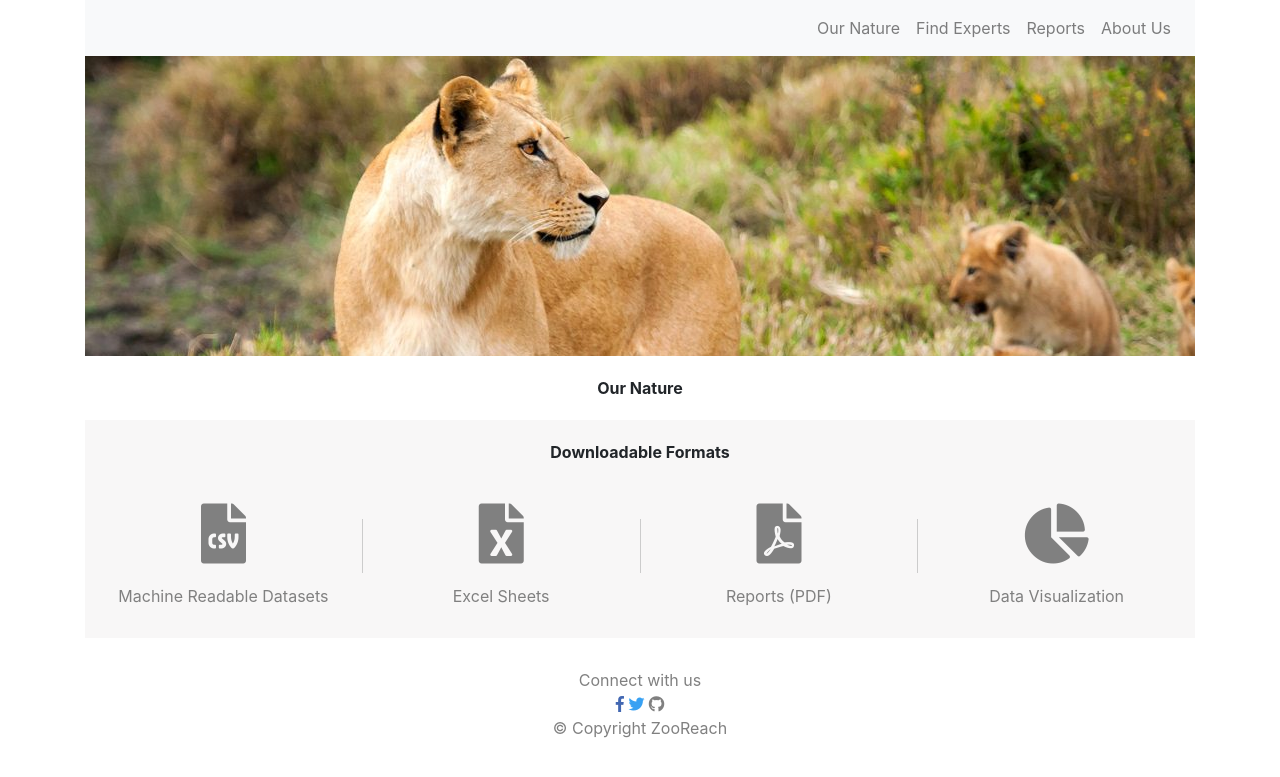
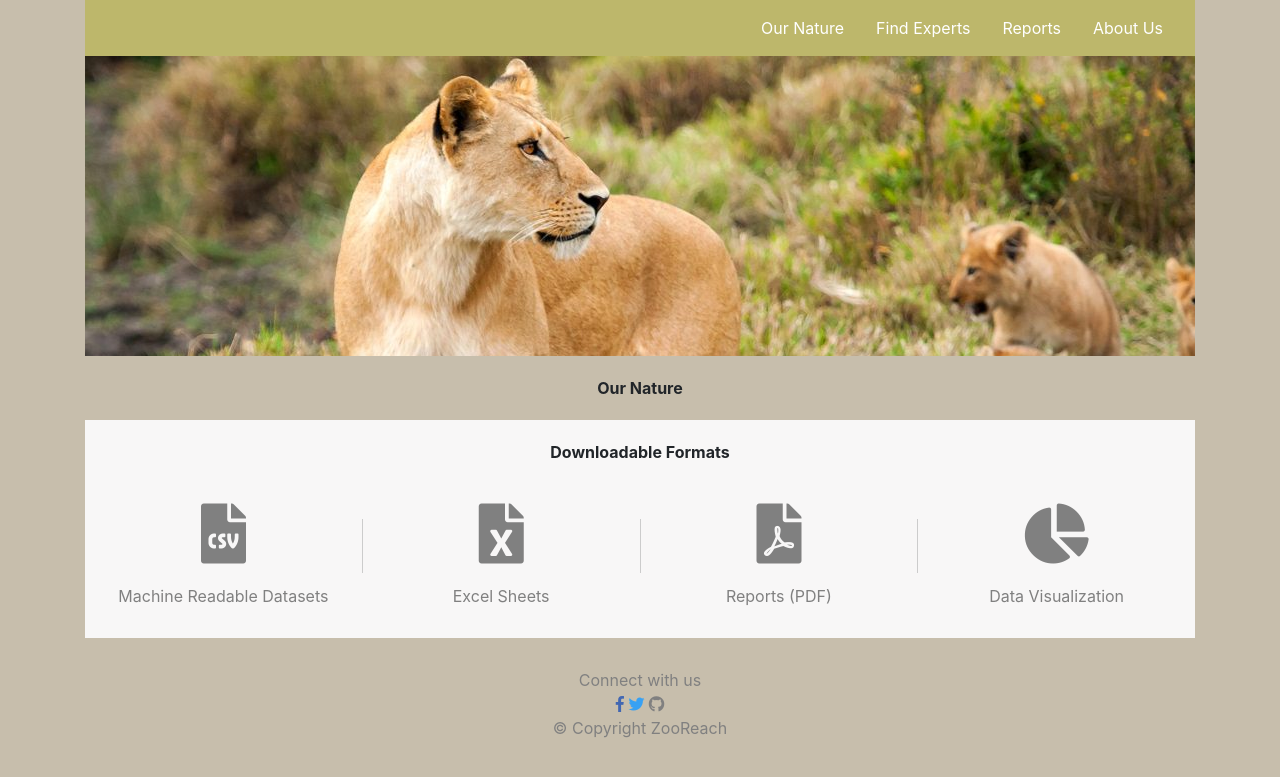
Before and after one commit to ZooReach/dashboard, a Flask app: page / in a window 1280 px wide. Shown: the top 777 px of the page. Run offline with Flask 2, Linux system fonts and the light colour scheme; data that the repository does not hold is empty; some libraries are stand-ins or nearby versions.

Commit message:
css changes on body and header

```diff
--- a/app/static/css/others/main.css
+++ b/app/static/css/others/main.css
@@ -172,3 +172,19 @@ hr.header-line{
 .card-footer{
     font-size: 14px;
 }
+
+.nav-style-container{
+    background: transparent;
+    background-color: darkkhaki ;
+    color:white
+
+}
+
+.nav-color{
+    color: white;
+    display: block;
+    padding: .5rem 1rem;
+}
+body{
+    background: #c7beac;
+}
--- a/app/templates/common/header.html
+++ b/app/templates/common/header.html
@@ -1,11 +1,11 @@
 {% block header %}
-<nav class="navbar navbar-expand-lg navbar-light bg-light">
+<nav class="navbar navbar-expand-lg navbar-light nav-style-container">
     <div class="collapse navbar-collapse" id="navbarNavDropdown">
         <ul class="navbar-nav ml-auto">
-            <li class="nav-item"><a class="nav-link" href="#">Our Nature</a></li>
-            <li class="nav-item"><a class="nav-link" href="#">Find Experts</a></li>
-            <li class="nav-item"><a class="nav-link" href="#">Reports</a></li>
-            <li class="nav-item"><a class="nav-link" href="#">About Us</a></li>
+            <li class="nav-item"><a class="nav-color" href="#">Our Nature</a></li>
+            <li class="nav-item"><a class="nav-color" href="#">Find Experts</a></li>
+            <li class="nav-item"><a class="nav-color" href="#">Reports</a></li>
+            <li class="nav-item"><a class="nav-color" href="#">About Us</a></li>
         </ul>
     </div>
 </nav>
```
